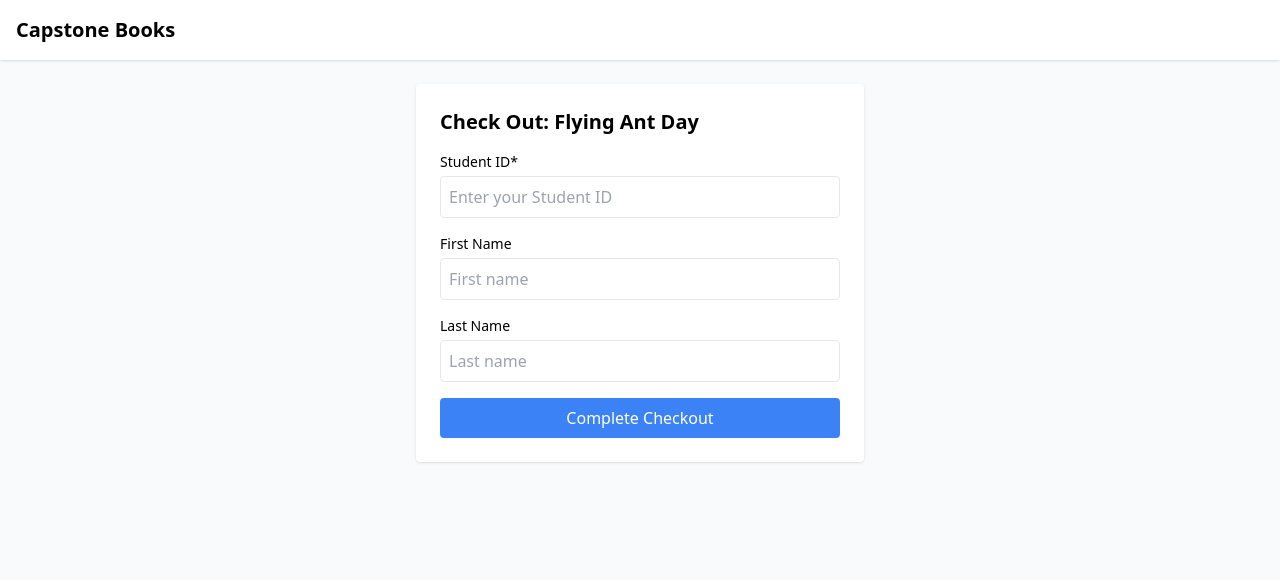
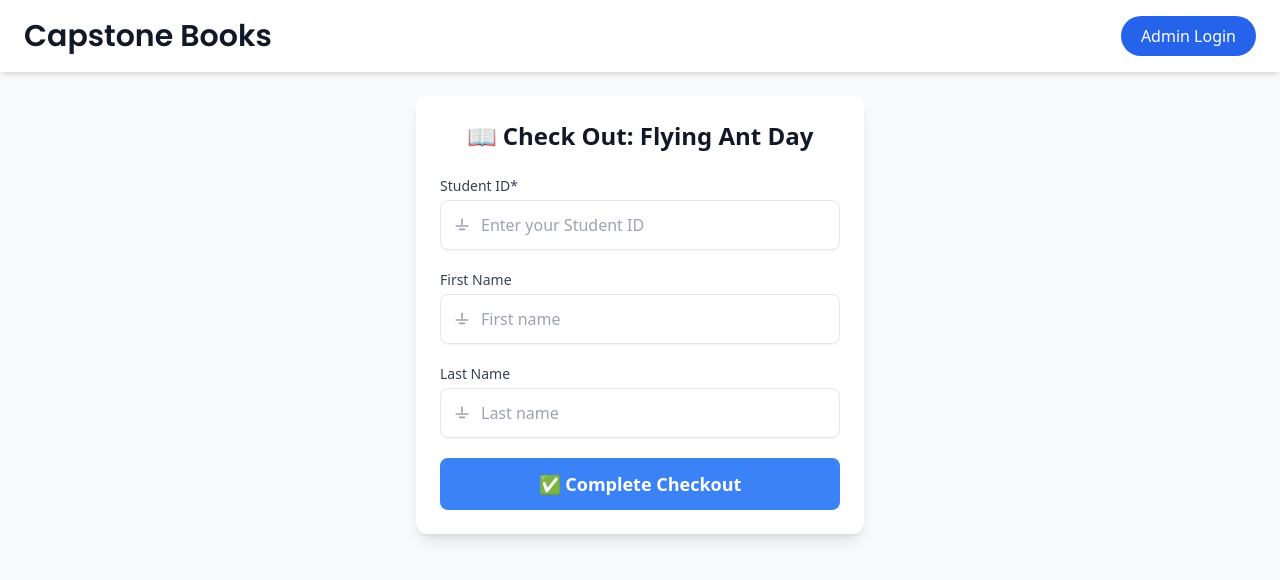
Before and after one commit to Selwynuy/Capstone-Books-IMS, a Django app: page /checkout/4/ in a window 1280 px wide. Shown: the top 580 px of the page. Run offline with Django 5.2, Linux system fonts and the light colour scheme; data comes from the database, SQL or seed files in the repository; both versions use the stored data as it was after the commit; some libraries are stand-ins or nearby versions.

Commit message:
Added Icons and Improved UI

```diff
--- a/capstone_inventory/books/templates/books/base.html
+++ b/capstone_inventory/books/templates/books/base.html
@@ -4,13 +4,35 @@
     <meta charset="UTF-8" />
     <meta name="viewport" content="width=device-width, initial-scale=1.0" />
     <title>Capstone Books</title>
+    <link
+      href="https://fonts.googleapis.com/css2?family=Poppins:wght@300;400;600&display=swap"
+      rel="stylesheet"
+    />
     <script src="https://unpkg.com/htmx.org@1.9.6"></script>
     <script src="https://cdn.tailwindcss.com"></script>
   </head>
   <body class="bg-gray-50">
-    <nav class="bg-white shadow">
-      <div class="max-w-7xl mx-auto px-4 py-4">
-        <h1 class="text-xl font-bold">Capstone Books</h1>
+    <nav class="bg-white shadow-md py-4">
+      <div class="max-w-7xl mx-auto px-6">
+        <div class="flex justify-between items-center">
+          <!-- Logo/Brand -->
+          <a href="/">
+            <h1
+              class="text-3xl font-semibold text-gray-900 hover:text-blue-500 transition-all duration-300"
+              style="font-family: 'Poppins', sans-serif"
+            >
+              Capstone Books
+            </h1>
+          </a>
+
+          <!-- Admin Login Button -->
+          <a
+            href="/admin/login/"
+            class="bg-blue-600 text-white px-5 py-2 rounded-full hover:bg-blue-700 transform hover:scale-105 transition-all duration-300 font-medium"
+          >
+            Admin Login
+          </a>
+        </div>
       </div>
     </nav>
     <main class="max-w-7xl mx-auto px-4 py-6">
--- a/capstone_inventory/books/templates/books/checkout_form.html
+++ b/capstone_inventory/books/templates/books/checkout_form.html
@@ -1,51 +1,100 @@
-<!-- books/templates/books/checkout_form.html -->
 {% extends 'books/base.html' %} {% block content %}
-<div class="max-w-md mx-auto bg-white p-6 rounded shadow">
-  <h2 class="text-xl font-bold mb-4">Check Out: {{ book.title }}</h2>
+<div class="max-w-md mx-auto bg-white p-6 rounded-xl shadow-lg">
+  <h2 class="text-2xl font-bold text-gray-900 mb-6 text-center">
+    📖 Check Out: {{ book.title }}
+  </h2>
 
   <form method="post">
     {% csrf_token %}
-    <div class="space-y-4">
-      <div>
-        <label class="block text-sm font-medium mb-1">Student ID*</label>
+    <div class="space-y-5">
+      <!-- Student ID -->
+      <div class="relative">
+        <label class="block text-sm font-medium text-gray-700 mb-1"
+          >Student ID*</label
+        >
         <input
           type="text"
           name="borrower_id"
           required
-          class="w-full border p-2 rounded"
+          class="w-full border p-3 pl-10 rounded-lg shadow-sm focus:ring focus:ring-blue-300 outline-none transition-all"
           placeholder="Enter your Student ID"
         />
+        <svg
+          class="w-5 h-5 text-gray-400 absolute left-3 top-10"
+          xmlns="http://www.w3.org/2000/svg"
+          fill="none"
+          viewBox="0 0 24 24"
+          stroke="currentColor"
+        >
+          <path
+            stroke-linecap="round"
+            stroke-linejoin="round"
+            stroke-width="2"
+            d="M5 12h14M9 16h6m-3-6V4"
+          ></path>
+        </svg>
       </div>
 
-      <div>
-        <label class="block text-sm font-medium mb-1"
+      <!-- First Name -->
+      <div class="relative">
+        <label class="block text-sm font-medium text-gray-700 mb-1"
           >First Name</label
         >
         <input
           type="text"
           name="first_name"
-          class="w-full border p-2 rounded"
+          class="w-full border p-3 pl-10 rounded-lg shadow-sm focus:ring focus:ring-blue-300 outline-none transition-all"
           placeholder="First name"
         />
+        <svg
+          class="w-5 h-5 text-gray-400 absolute left-3 top-10"
+          xmlns="http://www.w3.org/2000/svg"
+          fill="none"
+          viewBox="0 0 24 24"
+          stroke="currentColor"
+        >
+          <path
+            stroke-linecap="round"
+            stroke-linejoin="round"
+            stroke-width="2"
+            d="M5 12h14M9 16h6m-3-6V4"
+          ></path>
+        </svg>
       </div>
 
-      <div>
-        <label class="block text-sm font-medium mb-1"
+      <!-- Last Name -->
+      <div class="relative">
+        <label class="block text-sm font-medium text-gray-700 mb-1"
           >Last Name</label
         >
         <input
           type="text"
           name="last_name"
-          class="w-full border p-2 rounded"
+          class="w-full border p-3 pl-10 rounded-lg shadow-sm focus:ring focus:ring-blue-300 outline-none transition-all"
           placeholder="Last name"
         />
+        <svg
+          class="w-5 h-5 text-gray-400 absolute left-3 top-10"
+          xmlns="http://www.w3.org/2000/svg"
+          fill="none"
+          viewBox="0 0 24 24"
+          stroke="currentColor"
+        >
+          <path
+            stroke-linecap="round"
+            stroke-linejoin="round"
+            stroke-width="2"
+            d="M5 12h14M9 16h6m-3-6V4"
+          ></path>
+        </svg>
       </div>
 
+      <!-- Submit Button -->
       <button
         type="submit"
-        class="w-full bg-blue-500 text-white py-2 rounded hover:bg-blue-600"
+        class="w-full bg-blue-500 text-white py-3 rounded-lg text-lg font-semibold hover:bg-blue-600 transition-all"
       >
-        Complete Checkout
+        ✅ Complete Checkout
       </button>
     </div>
   </form>
```
Also changed, not shown: capstone_inventory/books/templates/books/book_list.html (+110 -24 lines), capstone_inventory/db.sqlite3.
